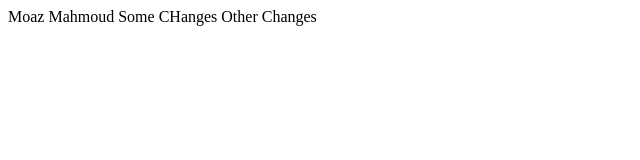
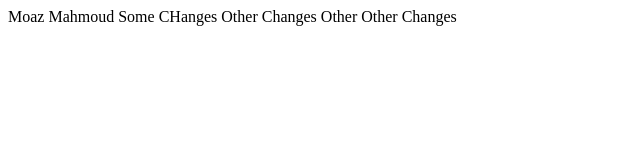
Before and after one commit to moaz-png/githubITI, a plain HTML site: page index.html in a window 1280 px wide. Shown: the whole page, without its empty margins (0-640 px from the left). Drawn offline with Linux system fonts and the light colour scheme.

Commit message:
Other Other Changes

```diff
--- a/index.html
+++ b/index.html
@@ -10,5 +10,6 @@
   Moaz Mahmoud
   Some CHanges
   Other Changes
+  Other Other Changes
 </body>
 </html>
```
